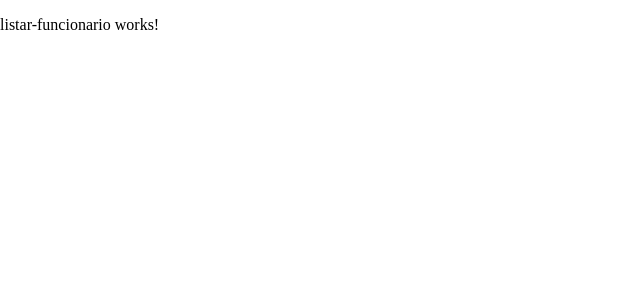
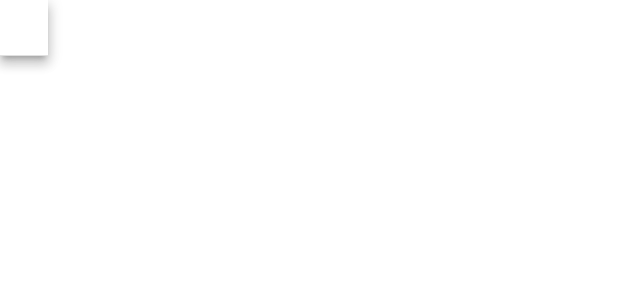
Before and after one commit to allan-front-end2020/Projeto-soulcode, an Angular app: page /funcionario in a window 1280 px wide. Shown: the top 300 px of the page, without its empty margins (0-640 px from the left). Built offline with nearby package versions, Linux system fonts and the light colour scheme.

Commit message:
pagina listagem de funcionario feita

```diff
--- a/src/app/funcionario/pages/listar-funcionario/listar-funcionario.component.html
+++ b/src/app/funcionario/pages/listar-funcionario/listar-funcionario.component.html
@@ -1 +1,23 @@
-<p>listar-funcionario works!</p>
+<div class='flex-container'>
+    <table mat-table [dataSource]="funcionarios" class="fun-table mat-elevation-z8">
+
+        <ng-container matColumnDef="id">
+            <th mat-header-cell *matHeaderCellDef></th>
+            <td mat-cell *matCellDef="let fun">{{fun.id}}</td>
+        </ng-container>
+
+        <ng-container matColumnDef="nome">
+            <th mat-header-cell *matHeaderCellDef></th>
+            <td mat-cell *matCellDef="let fun">{{fun.id}}</td>
+        </ng-container>
+
+        <ng-container matColumnDef="email">
+            <th mat-header-cell *matHeaderCellDef></th>
+            <td mat-cell *matCellDef="let fun">{{fun.id}}</td>
+        </ng-container>
+
+        <tr mat-header-row *matHeaderRowDef="columns"> </tr>
+    </table>
+
+
+</div>
--- a/src/app/funcionario/pages/listar-funcionario/listar-funcionario.component.ts
+++ b/src/app/funcionario/pages/listar-funcionario/listar-funcionario.component.ts
@@ -7,6 +7,26 @@ import { Component, OnInit } from '@angular/core';
 })
 export class ListarFuncionarioComponent implements OnInit {
 
+ funcionarios =[
+   {
+   id: 1,
+   nome:'allan',
+   email:'allan@allan'
+ },
+ {
+  id: 2,
+  nome:'allan',
+  email:'allan@allan'
+},
+{
+  id: 3,
+  nome:'allan',
+  email:'allan@allan'
+}
+]
+
+  columns: string [] = ['id', 'nome', 'email']
+
   constructor() { }
 
   ngOnInit(): void {
--- a/src/app/funcionario/pages/novo-funcionario/novo-funcionario.component.ts
+++ b/src/app/funcionario/pages/novo-funcionario/novo-funcionario.component.ts
@@ -10,6 +10,7 @@ export class NovoFuncionarioComponent implements OnInit {
   @ViewChild('fileInput')
   fileInput!: ElementRef
 
+
   constructor() { }
 
   ngOnInit(): void {
```
